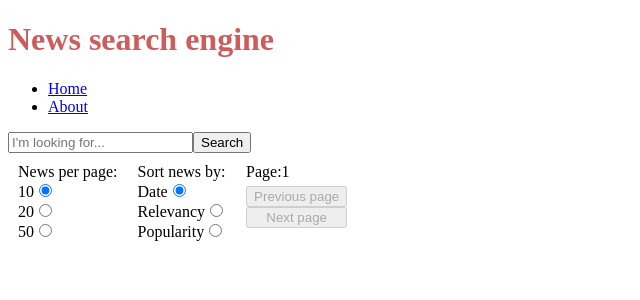
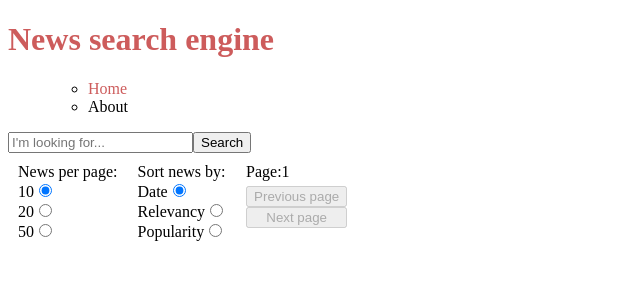
Before and after one commit to prokhorovd/rss-react-2021, a React app: page / in a window 1280 px wide. Shown: the top 300 px of the page, without its empty margins (0-640 px from the left). Built offline with nearby package versions, Linux system fonts and the light colour scheme; the HTML template or start-up script is replaced by a standard one.

Commit message:
feat: highlight active menu link

```diff
--- a/package.json
+++ b/package.json
@@ -15,6 +15,7 @@
     "@types/react-router": "^5.1.17",
     "react": "^17.0.2",
     "react-dom": "^17.0.2",
+    "react-router": "^5.2.1",
     "react-router-dom": "^5.3.0"
   },
   "devDependencies": {
--- a/src/App.css
+++ b/src/App.css
@@ -47,3 +47,13 @@
     margin: 0 0 5px 0;
     /*margin-bottom: 2px;*/
 }
+
+.menu-link {
+    text-decoration: none;
+    color: #000;
+}
+
+.menu-link__active {
+    text-decoration: none;
+    color: indianred;
+}
--- a/src/components/Header.tsx
+++ b/src/components/Header.tsx
@@ -8,6 +8,25 @@ import {
 import News from './News';
 import About from './About';
 import Page404 from './Page404';
+import { useLocation } from 'react-router';
+
+function RenderNav() {
+  const location = useLocation();
+  const path = location.pathname;
+  console.log(location, typeof location, location.pathname);
+  return (
+    <nav>
+      <ul>
+        <li>
+          <Link className={path === '/' ? 'menu-link__active' : 'menu-link'} to="/">Home</Link>
+        </li>
+        <li>
+          <Link className={path === '/about' ? 'menu-link__active' : 'menu-link'} to="/about">About</Link>
+        </li>
+      </ul>
+    </nav>
+  );
+}
 
 function Header() {
   return (
@@ -16,12 +35,14 @@ function Header() {
         <div>
           <nav>
             <ul>
-              <li>
-                <Link to="/">Home</Link>
-              </li>
-              <li>
-                <Link to="/about">About</Link>
-              </li>
+              {/*<li style={location ? { color: 'red' } : { color: 'green' }}>*/}
+              {/*<li>*/}
+              {/*  <Link to="/">Home</Link>*/}
+              {/*</li>*/}
+              {/*<li>*/}
+              {/*  <Link to="/about">About</Link>*/}
+              {/*</li>*/}
+              <RenderNav />
             </ul>
           </nav>
         </div>
```
